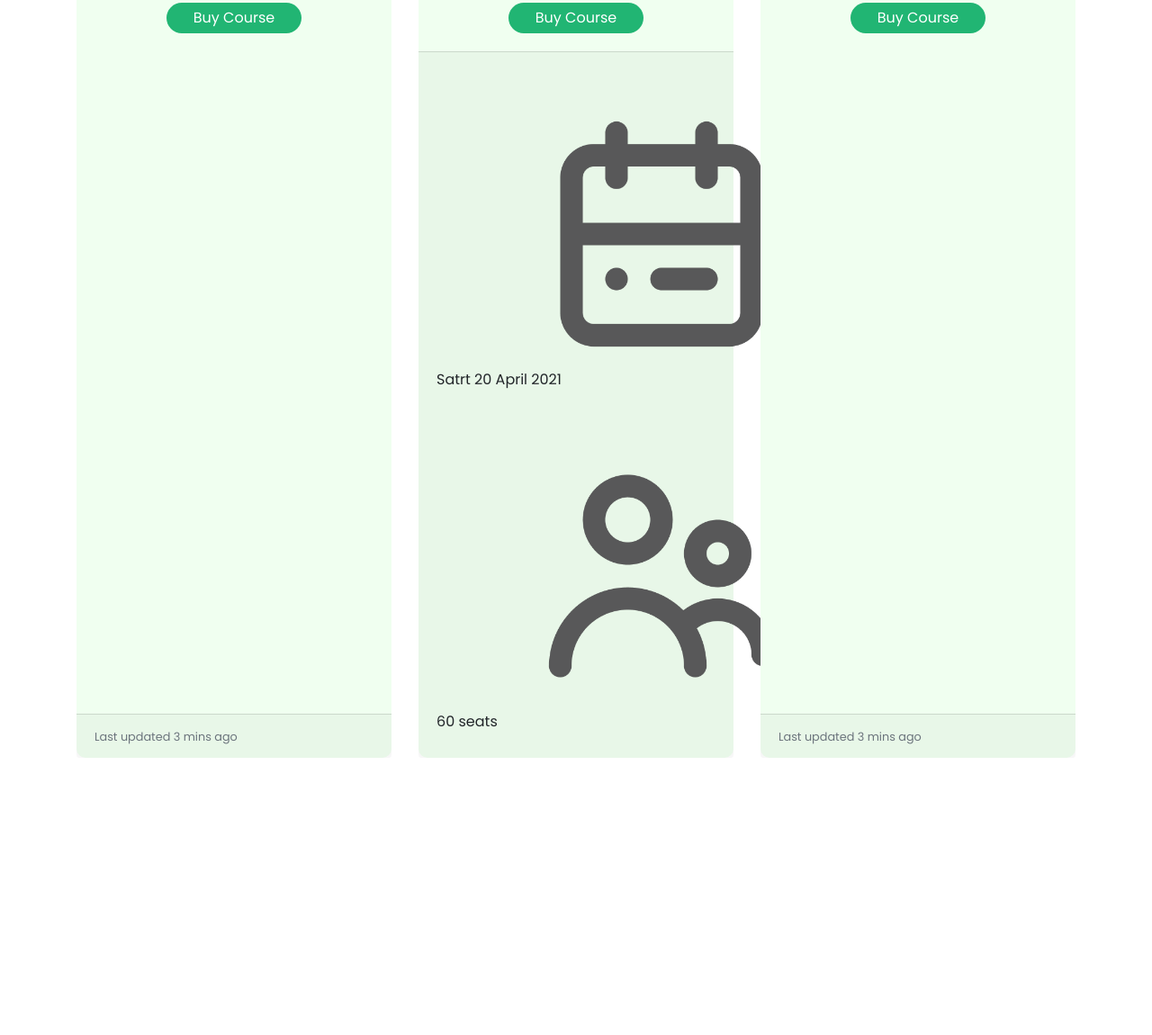
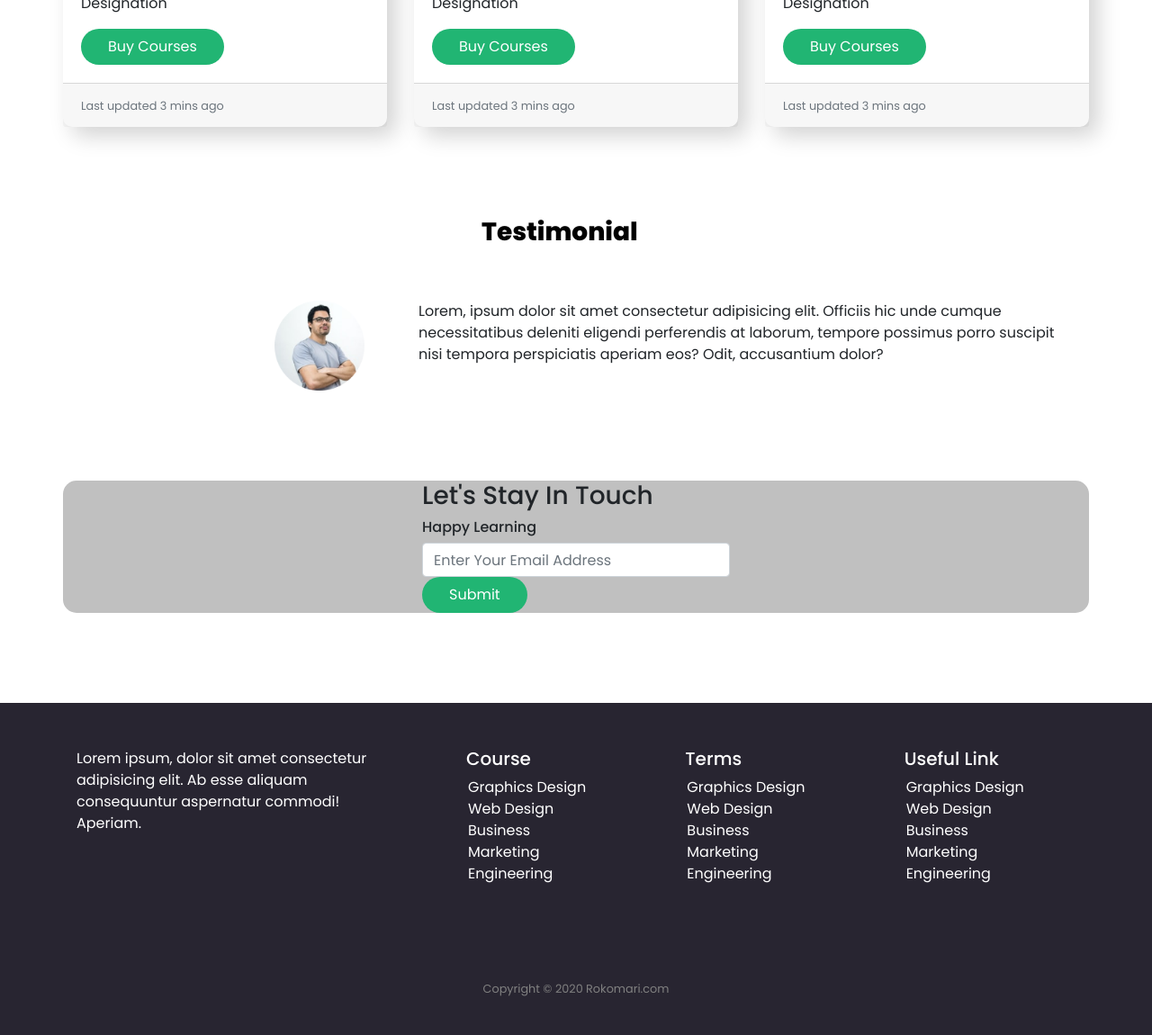
Before and after one commit to raselrana182/e-school, a plain HTML site: page index.html in a window 1280 px wide. Shown: the part 1352-2502 px from the top of the page at 90% size. Before the commit the page ends 2294 px from the top, so only its background shows below. Drawn offline with nearby package versions, Linux system fonts and the light colour scheme.

Commit message:
Almost Done

```diff
--- a/index.html
+++ b/index.html
@@ -58,9 +58,10 @@
 
     <section>
         <div class="container content align-items-center">
+            <div class="row">
               <div class="card-deck">
                 <div class="card">
-                  <img src="images/ICON/book.png" class="card-img-top" alt="...">
+                  <img src="images/ICON/book.png" class="card-img-top d-block w-25" alt="...">
                   <div class="card-body">
                     <h5 class="card-title">1500+ Topic</h5>
                     <p class="card-text">Learn Anythings</p>
@@ -68,7 +69,7 @@
 
                 </div>
                 <div class="card">
-                  <img src="images/ICON/Student.png" class="card-img-top" alt="...">
+                  <img src="images/ICON/Student.png" class="card-img-top d-block w-25" alt="...">
                   <div class="card-body">
                     <h5 class="card-title">1800+ Students</h5>
                     <p class="card-text">Learn Anythings</p>
@@ -76,7 +77,7 @@
 
                 </div>
                 <div class="card">
-                  <img src="images/ICON/Test.png" class="card-img-top" alt="...">
+                  <img src="images/ICON/Test.png" class="card-img-top d-block w-25" alt="...">
                   <div class="card-body">
                     <h5 class="card-title">9k+ Test Token</h5>
                     <p class="card-text">Learn Anythings</p>
@@ -84,7 +85,7 @@
 
                 </div>
                 <div class="card">
-                    <img src="images/ICON/Students.png" class="card-img-top" alt="...">
+                    <img src="images/ICON/Students.png" class="card-img-top d-block w-25" alt="...">
                     <div class="card-body">
                       <h5 class="card-title">2000+ Students</h5>
                       <p class="card-text">Learn Anythings</p>
@@ -93,18 +94,20 @@
                   </div>
               </div>
             </div>
+        </div>
     </section>
 
-    <section class="middle-body">
+    <section class="courses">
+      <div class="container">
+        <div class="row">
           <h3>Online Courses</h3>
-        <div class="container online-course">
           <div class="card-deck">
             <div class="card">
               <img src="images/Photos/Morder pyschology.png" class="card-img-top" alt="...">
               <div class="card-body">
                 <h5 class="card-title">Modern Psychology</h5>
                 <p class="card-text">Designation</p>
-                    <button class="course-btn">Buy Course</button>
+                <button class="top-btn">Buy Courses</button>
               </div>
               <div class="card-footer">
                 <small class="text-muted">Last updated 3 mins ago</small>
@@ -115,13 +118,10 @@
               <div class="card-body">
                 <h5 class="card-title">Modern Psychology</h5>
                 <p class="card-text">Designation</p>
-                    <button class="course-btn">Buy Course</button>
+                <button class="top-btn">Buy Courses</button>
               </div>
               <div class="card-footer">
-                    <img src="images/ICON/calendar.png" alt="">
-                    <p>Satrt 20 April 2021</p>
-                    <img src="images/ICON/people.png" alt="">
-                    <p>60 seats</p>
+                <small class="text-muted">Last updated 3 mins ago</small>
               </div>
             </div>
             <div class="card">
@@ -129,7 +129,7 @@
               <div class="card-body">
                 <h5 class="card-title">Modern Psychology</h5>
                 <p class="card-text">Designation</p>
-                    <button class="course-btn">Buy Course</button>
+                <button class="top-btn">Buy Courses</button>
               </div>
               <div class="card-footer">
                 <small class="text-muted">Last updated 3 mins ago</small>
@@ -137,8 +137,81 @@
             </div>
           </div>
         </div>
+      </div>
+
     </section>
 
+    <section class="testimonial">
+      <div class="container">
+        <h3>Testimonial</h3>
+        <div class="row d-flex justify-content-between">
+
+          <div class="col-md-4">
+            <img src="images/Photos/Man.png" alt="">
+          </div>
+          <div class="col-md-8 ">
+            <p>Lorem, ipsum dolor sit amet consectetur adipisicing elit. Officiis hic unde cumque necessitatibus deleniti eligendi perferendis at laborum, tempore possimus porro suscipit nisi tempora perspiciatis aperiam eos? Odit, accusantium dolor?</p>
+          </div>
+        </div>
+      </div>
+    </section>
+
+    <section>
+      <div class="container d-flex justify-content-center align-items-center bg-green" id="">
+        <div>
+            <h3>Let's Stay In Touch</h3>
+            <h6>Happy Learning</h6>
+            <input class="form-control" type="email" placeholder="Enter Your Email Address">
+            <button class="top-btn">Submit</button>
+        </div>
+    </div>
+    </section>
+
+    <section class="footer">
+      <div class="container">
+        <div class="row">
+          <div class="col-md-4">
+            <p>Lorem ipsum, dolor sit amet consectetur adipisicing elit. Ab esse aliquam consequuntur aspernatur commodi! Aperiam.</p>
+          </div>
+          <div class="col-md-8 d-flex justify-content-between">
+            <div class="col-md-4">
+              <h5>Course</h5>
+              <ul>
+                <li>Graphics Design</li>
+                <li>Web Design</li>
+                <li>Business</li>
+                <li>Marketing</li>
+                <li>Engineering</li>
+              </ul>
+            </div>
+            <div class="col-md-4">
+              <h5>Terms</h5>
+              <ul>
+                <li>Graphics Design</li>
+                <li>Web Design</li>
+                <li>Business</li>
+                <li>Marketing</li>
+                <li>Engineering</li>
+              </ul>
+            </div>
+            <div class="col-md-4">
+              <h5>Useful Link</h5>
+              <ul>
+                <li>Graphics Design</li>
+                <li>Web Design</li>
+                <li>Business</li>
+                <li>Marketing</li>
+                <li>Engineering</li>
+              </ul>
+            </div>
+          </div>
+
+        </div>
+        <div class="copy-section d-flex justify-content-center">
+          <small>Copyright &copy; 2020 Rokomari.com</small>
+        </div>
+      </div>
+    </section>
     <script src="https://code.jquery.com/jquery-3.5.1.slim.min.js" integrity="sha384-DfXdz2htPH0lsSSs5nCTpuj/zy4C+OGpamoFVy38MVBnE+IbbVYUew+OrCXaRkfj" crossorigin="anonymous"></script>
     <script src="https://cdn.jsdelivr.net/npm/popper.js@1.16.0/dist/umd/popper.min.js" integrity="sha384-Q6E9RHvbIyZFJoft+2mJbHaEWldlvI9IOYy5n3zV9zzTtmI3UksdQRVvoxMfooAo" crossorigin="anonymous"></script>
     <script src="https://stackpath.bootstrapcdn.com/bootstrap/4.5.0/js/bootstrap.min.js" integrity="sha384-OgVRvuATP1z7JjHLkuOU7Xw704+h835Lr+6QL9UvYjZE3Ipu6Tp75j7Bh/kR0JKI" crossorigin="anonymous"></script>
--- a/style.css
+++ b/style.css
@@ -45,18 +45,20 @@ small{
 .top-section p{
     color: grey;
 }
-.content{
+/* .content{
     margin-top: 30px;
-}
-.card img{
+} */
+ .content .card img{
     width: 60px;
     margin-left: 100px;
     margin-top: 40px;
 }
-.card{
+.content .card{
     border-radius: 10px;
     border: none;
     background-color: #F0FFF0;
+    width: 100%;
+
 }
 
 .card:hover{
@@ -64,25 +66,70 @@ small{
     box-shadow: 2px 2px 10px lightgray;
 }
 
-.card-body{
+.content .card-body{
     text-align: center;
 }
 
-.online-course .card img{
-    width: 300px;
-    margin-left: 100px;
-    margin-top: 40px;
-}
-.middle-body h3{
-    text-align: center;
-    margin-bottom: 40px;
+.courses h3{
+    margin-bottom: 50px;
     color: #413960;
     font-weight: 850;
+    margin-left: 450px;
 }
+.courses img{
+    padding: 15px 15px;
+}
+
 .course-btn{
     background-color: #21B573;
     color: white;
-    padding: 5px 30px;
+    padding: 8px 28px;
     border-radius: 33px;
     border: none;
 }
+
+.courses .card{
+    border: none;
+    border-radius: 10px;
+    box-shadow: 10px 10px 25px lightgray;
+}
+
+.testimonial img{
+    width: 100px;
+    margin-left: 220px;
+}
+.testimonial h3{
+    margin-bottom: 60px;
+    color: black;
+    font-weight: 800;
+    margin-left: 450px;
+}
+.bg-green{
+    background-color: silver;
+    border-radius: 15px;
+}
+.footer{
+    background-color: #282531;
+    color: white;
+    height: 369px;
+
+}
+
+ul li{
+    list-style: none;
+}
+
+.footer p{
+    margin-top: 50px;
+}
+
+.footer h5{
+    margin-top: 50px;
+    margin-left: 38px;
+}
+
+.footer .copy-section small{
+    color: grey;
+    position: absolute;
+    margin-top: 90px;
+}
```
Lines whose indentation alone changed are shown as unchanged.
